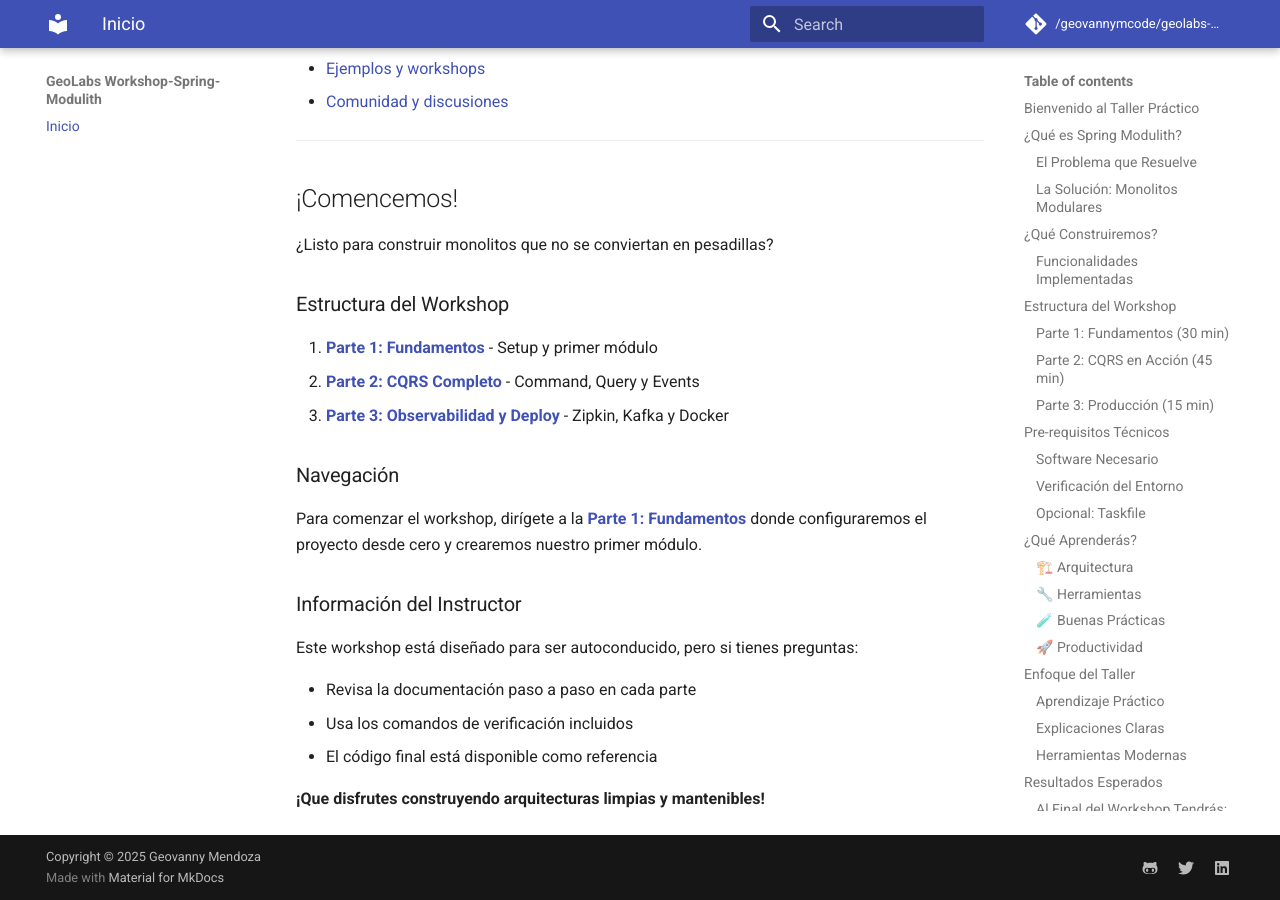
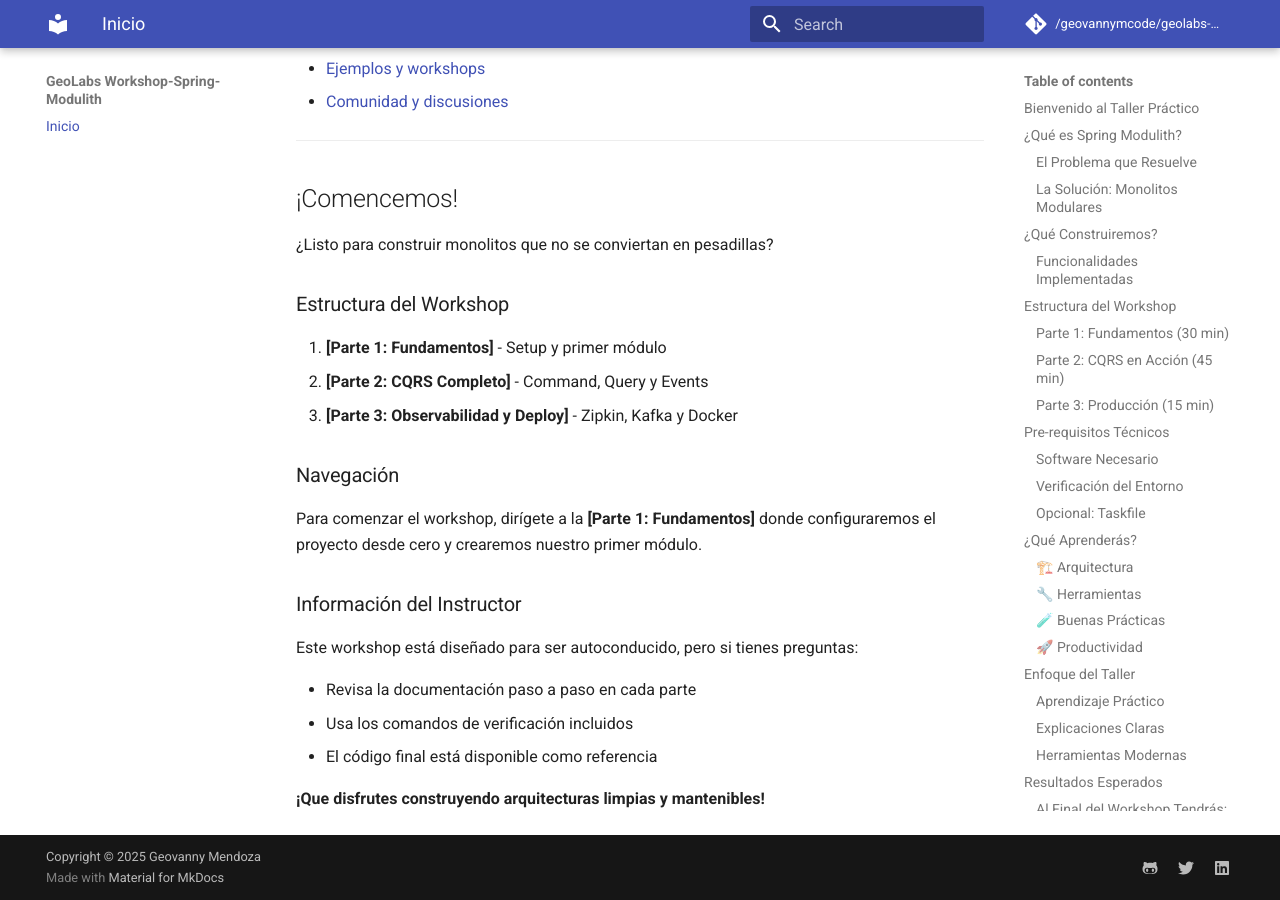
Before and after one commit to geovannymcode/geolabs-spring-modulith.github.io, an MkDocs documentation site: the page built from docs/index.md, in a window 1280 px wide and 900 px high, scrolled down 7456 px. Built offline with MkDocs 1.6.1 and Material for MkDocs 9.7.7, drawn with Linux system fonts in a browser that asks for light colours; comment, search, counter and statistics services are not loaded.

Commit message:
Commit retroactivo

```diff
--- a/docs/index.md
+++ b/docs/index.md
@@ -301,13 +301,13 @@ task test:modulith     # Verificar arquitectura
 
 ### Estructura del Workshop
 
-1. **[Parte 1: Fundamentos](spring_modulith_part_1.md)** - Setup y primer módulo
-2. **[Parte 2: CQRS Completo](spring_modulith_part_2.md)** - Command, Query y Events
-3. **[Parte 3: Observabilidad y Deploy](spring_modulith_part_3.md)** - Zipkin, Kafka y Docker
+1. **[Parte 1: Fundamentos]<!-- (spring_modulith_part_1.md)-->** - Setup y primer módulo
+2. **[Parte 2: CQRS Completo]<!--(spring_modulith_part_2.md)-->** - Command, Query y Events
+3. **[Parte 3: Observabilidad y Deploy]<!--(spring_modulith_part_3.md)-->** - Zipkin, Kafka y Docker
 
 ### Navegación
 
-Para comenzar el workshop, dirígete a la **[Parte 1: Fundamentos](spring_modulith_part_1.md)** donde configuraremos el proyecto desde cero y crearemos nuestro primer módulo.
+Para comenzar el workshop, dirígete a la **[Parte 1: Fundamentos]<!--(spring_modulith_part_1.md)-->** donde configuraremos el proyecto desde cero y crearemos nuestro primer módulo.
 
 ### Información del Instructor
 
```
